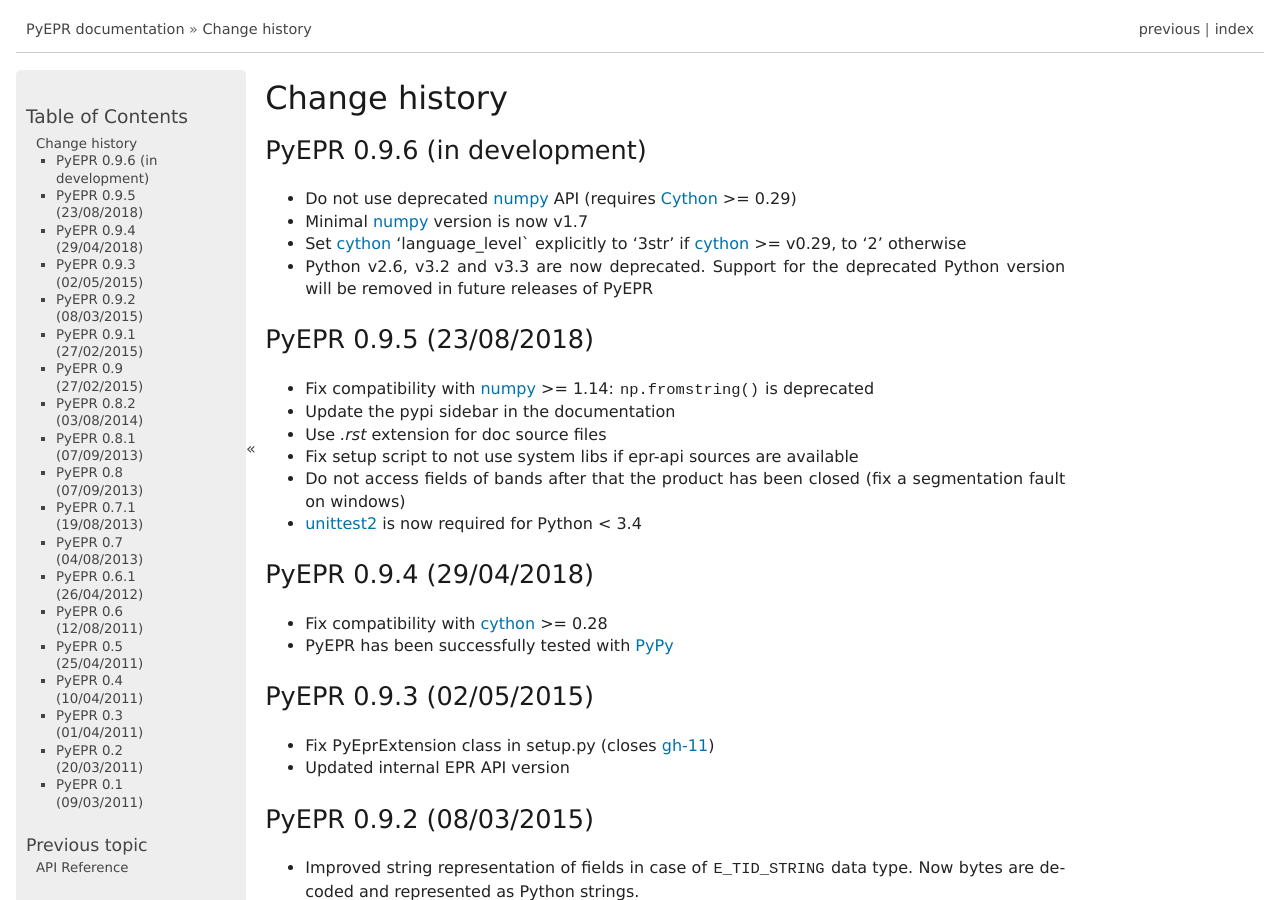
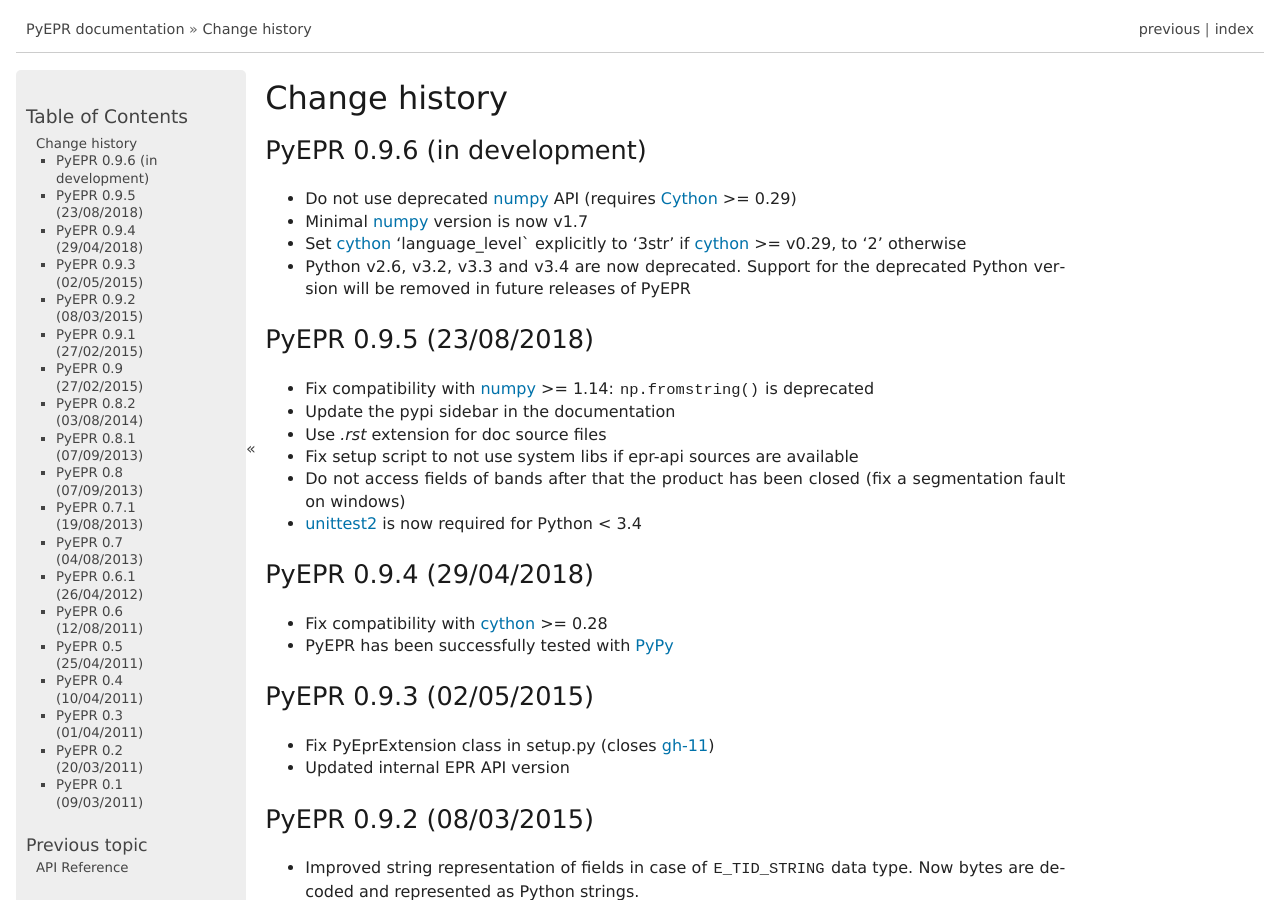
Before and after one commit to avalentino/pyepr, a Sphinx documentation site: the page built from doc/NEWS.rst, in a window 1280 px wide and 900 px high. Built offline with Sphinx 7.4.7, drawn with Linux system fonts in a browser that asks for light colours; formulas are drawn with MathJax 3.

Commit message:
Python v3.4 already reached the end of life so it is now deprecated

```diff
--- a/doc/NEWS.rst
+++ b/doc/NEWS.rst
@@ -8,7 +8,7 @@
 * Minimal numpy_ version is now v1.7
 * Set cython_ 'language_level` explicitly to '3str' if cython_ >= v0.29,
   to '2' otherwise
-* Python v2.6, v3.2 and v3.3 are now deprecated.
+* Python v2.6, v3.2, v3.3 and v3.4 are now deprecated.
   Support for the deprecated Python version will be removed in future
   releases of PyEPR
 
--- a/setup.py
+++ b/setup.py
@@ -241,7 +241,7 @@
         'Programming Language :: Python :: 3',
         'Programming Language :: Python :: 3.2',    # deprecated
         'Programming Language :: Python :: 3.3',    # deprecated
-        'Programming Language :: Python :: 3.4',
+        'Programming Language :: Python :: 3.4',    # deprecated
         'Programming Language :: Python :: 3.5',
         'Programming Language :: Python :: 3.6',
         'Programming Language :: Python :: 3.7',
```
